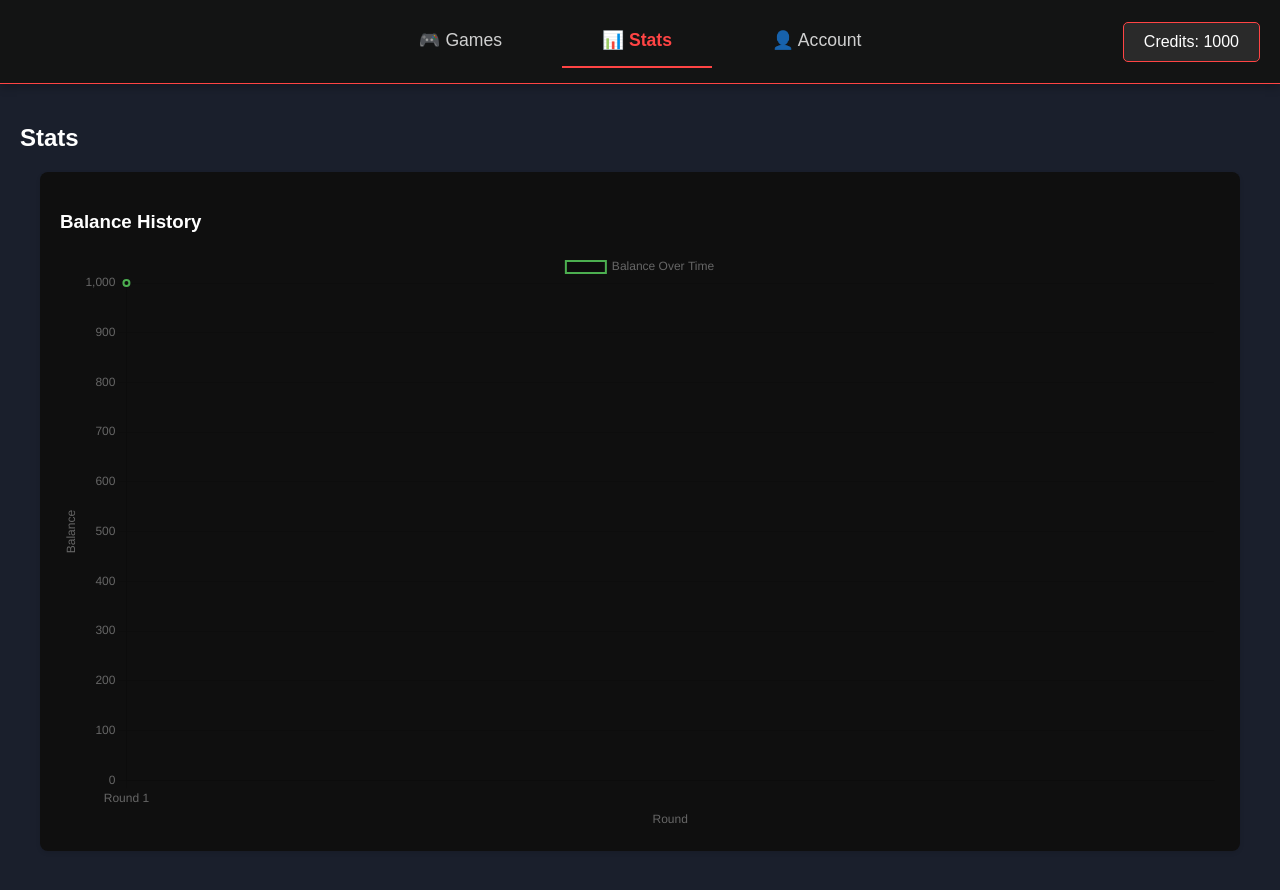
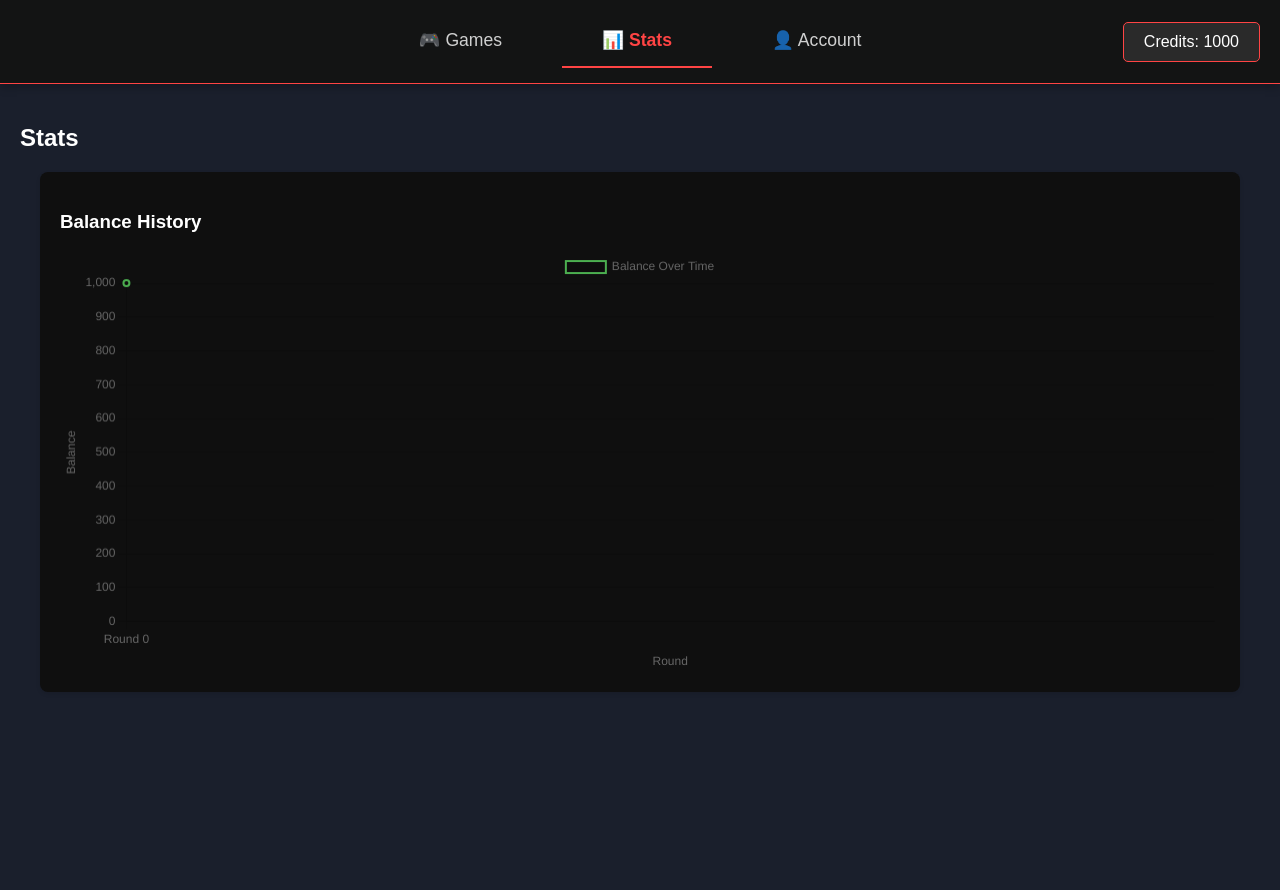
Before and after one commit to mogielniak/casino-website, a plain HTML site: page index.html in a window 1280 px wide. Both pictures are taken after a click on the element "📊 Stats". After the commit the page ends 800 px from the top, so only its background shows below. Drawn offline with nearby package versions, Linux system fonts and the light colour scheme.

Commit message:
fixed the problem with duplicates on the chart

```diff
--- a/index.html
+++ b/index.html
@@ -54,7 +54,7 @@
         <h2>Stats</h2>
         <div class="chart-container">
             <h3>Balance History</h3>
-            <canvas id="balance-chart" width="400" height="200"></canvas>
+            <canvas id="balance-chart"></canvas>
         </div>
     </div>
 
--- a/scripts/bettingSystem.js
+++ b/scripts/bettingSystem.js
@@ -10,11 +10,13 @@ const BettingSystem = (() => {
         const currentBetElement = document.getElementById('current-bet');
         if (currentBetElement) currentBetElement.textContent = currentBet;
 
-        balanceHistory.push(userBalance);
-        if (balanceHistory.length > 20) balanceHistory.shift();
-        window.dispatchEvent(new CustomEvent('balance-updated', {
-            detail: {balanceHistory}
-        }));
+        if(balanceHistory[balanceHistory.length - 1] !== userBalance) {
+            balanceHistory.push(userBalance);
+            if (balanceHistory.length > 20) balanceHistory.shift();
+            window.dispatchEvent(new CustomEvent('balance-updated', {
+                detail: {balanceHistory}
+            }));
+        }
     };
 
     return {
--- a/scripts/chart.js
+++ b/scripts/chart.js
@@ -43,10 +43,11 @@ function initializeBalanceChart() {
 function updateBalanceChart(history) {
     if (!balanceChart) return;
 
-    const startRound = Math.max(1, history.length - 20 + 1);
+    const maxRounds = 20;
+    const startRound = Math.max(0, history.length - maxRounds);
 
-    balanceChart.data.labels = history.slice(-20).map((_, index) => `Round ${startRound + index}`);
-    balanceChart.data.datasets[0].data = history.slice(-20);
+    balanceChart.data.labels = history.slice(startRound).map((_, index) => `Round ${startRound + index}`);
+    balanceChart.data.datasets[0].data = history.slice(startRound);
 
     balanceChart.options.scales.y.Max = Math.max(...history) * 1.1;
 
--- a/styles/chart.css
+++ b/styles/chart.css
@@ -4,9 +4,10 @@
     background: #0F0F0F;
     border-radius: 8px;
     box-shadow: 0 2px 4px rgba(0, 0, 0, 0.1);
+    max-width: 100%;
 }
 
 #balance-chart {
     max-width: 100%;
-    height: auto;
+    max-height: 81%;
 }
```
